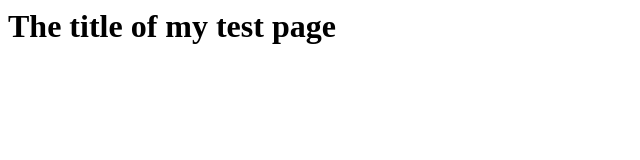
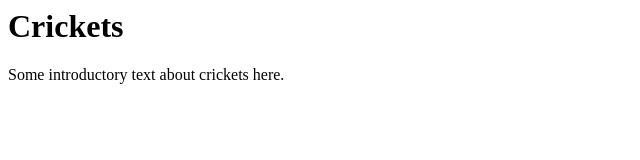
Before and after one commit to erikolausson9/CricketPage, a plain HTML site: page index.html in a window 1280 px wide. Shown: the whole page, without its empty margins (0-640 px from the left). Drawn offline with Linux system fonts and the light colour scheme.

Commit message:
added text about crickets

```diff
--- a/index.html
+++ b/index.html
@@ -1 +1,3 @@
-<h1> The title of my test page </h1>
+<h1> Crickets </h1>
+
+<p>Some introductory text about crickets here.</p>
```
